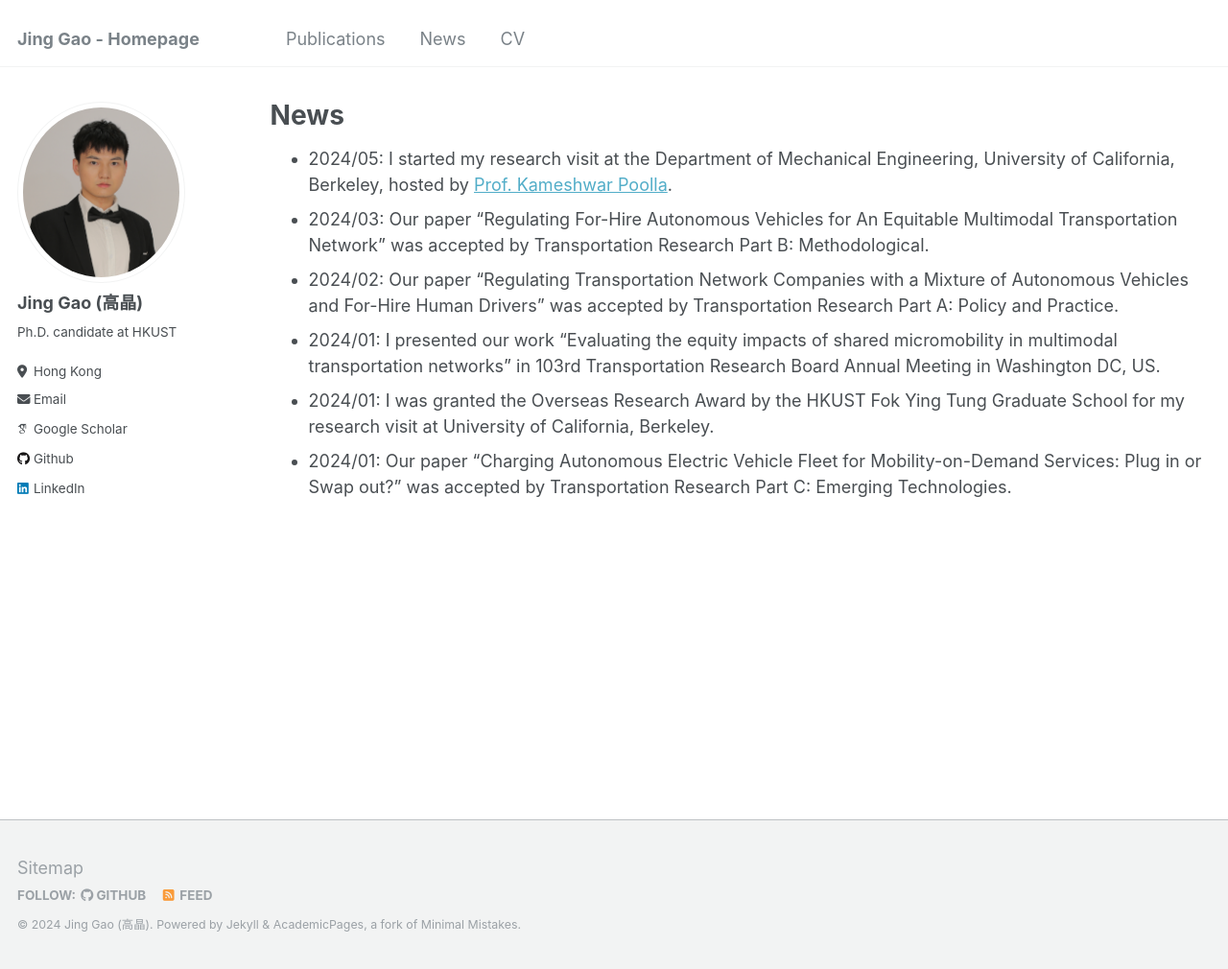
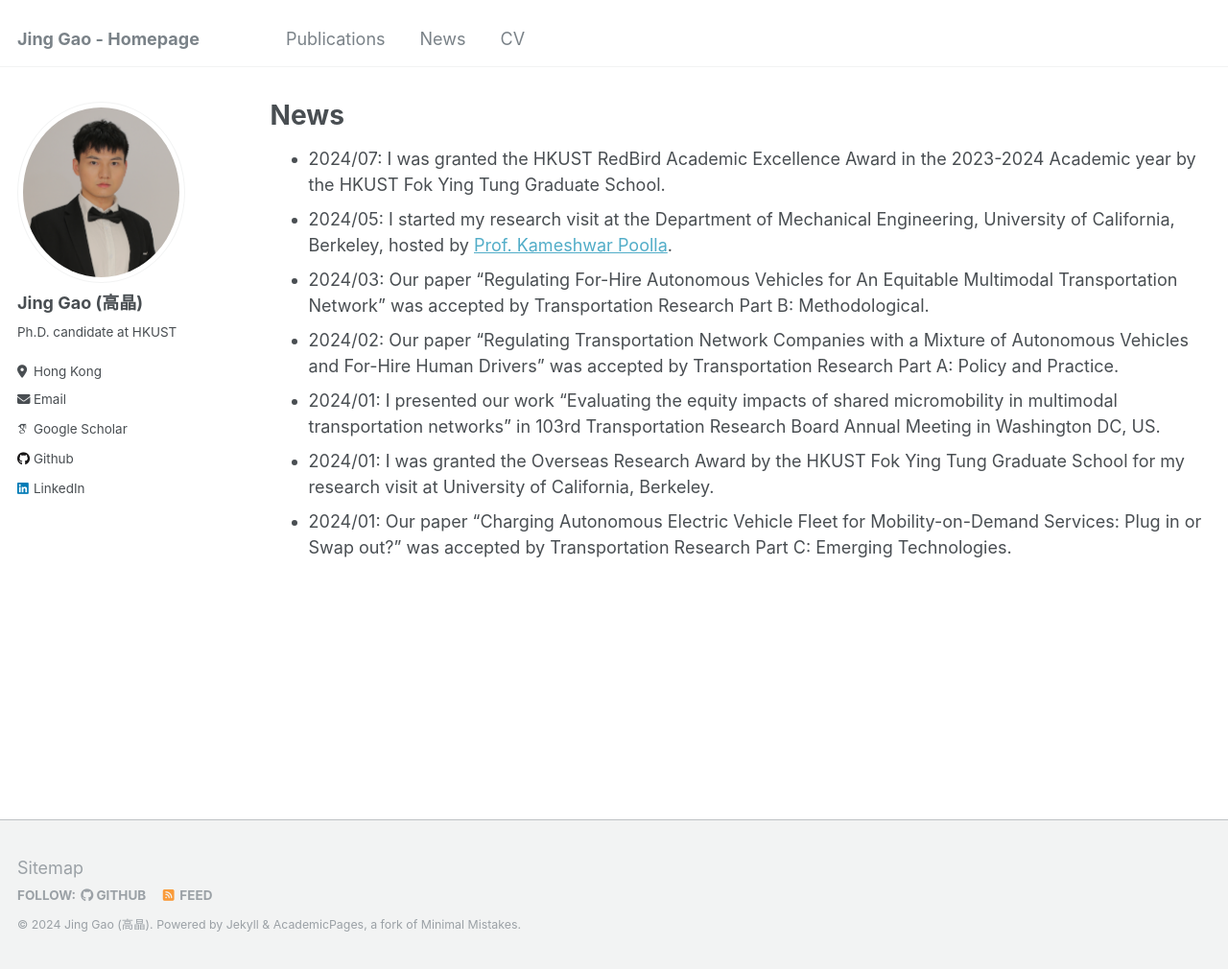
Before and after one commit to jgaoax/jgaoax.github.io, a Jekyll site: the page built from _pages/news.md, in a window 1280 px wide and 1010 px high. Shown: the whole window at 96% size. Built offline with Jekyll 4.4.1, drawn with Linux system fonts in a browser that asks for light colours; some web fonts are replaced.

Commit message:
Update news.md

```diff
--- a/_pages/news.md
+++ b/_pages/news.md
@@ -9,6 +9,7 @@ redirect_from:
 
 {% include base_path %}
 
+* 2024/07: I was granted the HKUST RedBird Academic Excellence Award in the 2023-2024 Academic year by the HKUST Fok Ying Tung Graduate School.
 * 2024/05: I started my research visit at the Department of Mechanical Engineering, University of California, Berkeley, hosted by [Prof. Kameshwar Poolla](https://www2.eecs.berkeley.edu/Faculty/Homepages/poolla.html).
 * 2024/03: Our paper "Regulating For-Hire Autonomous Vehicles for An Equitable Multimodal Transportation Network" was accepted by Transportation Research Part B: Methodological.
 * 2024/02: Our paper "Regulating Transportation Network Companies with a Mixture of Autonomous Vehicles and For-Hire Human Drivers" was accepted by Transportation Research Part A: Policy and Practice.
```
